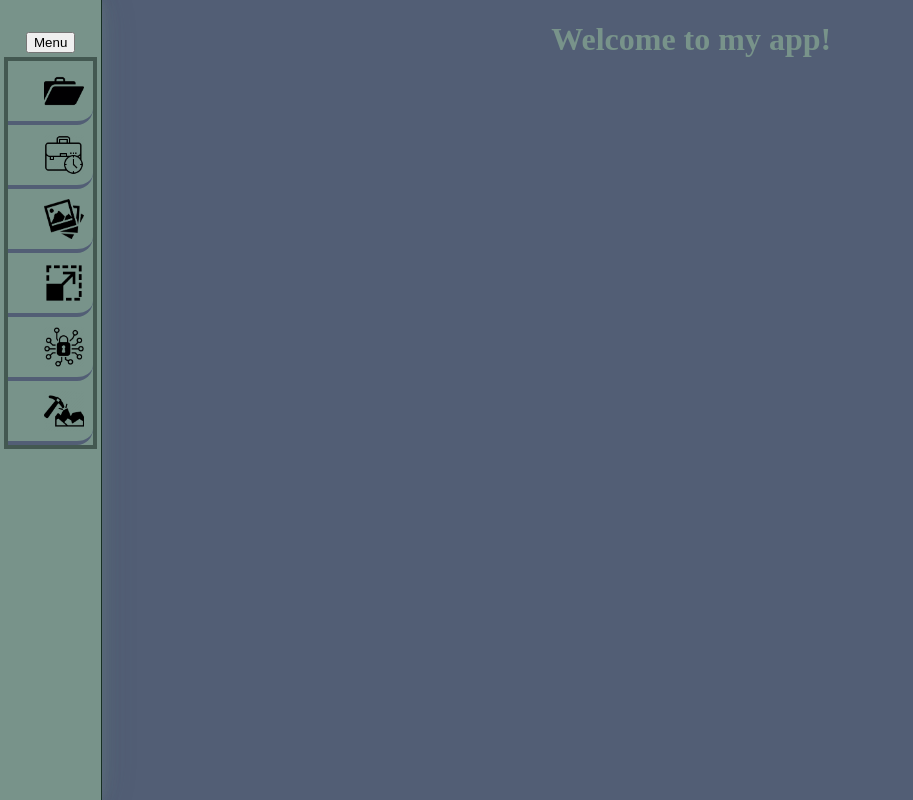
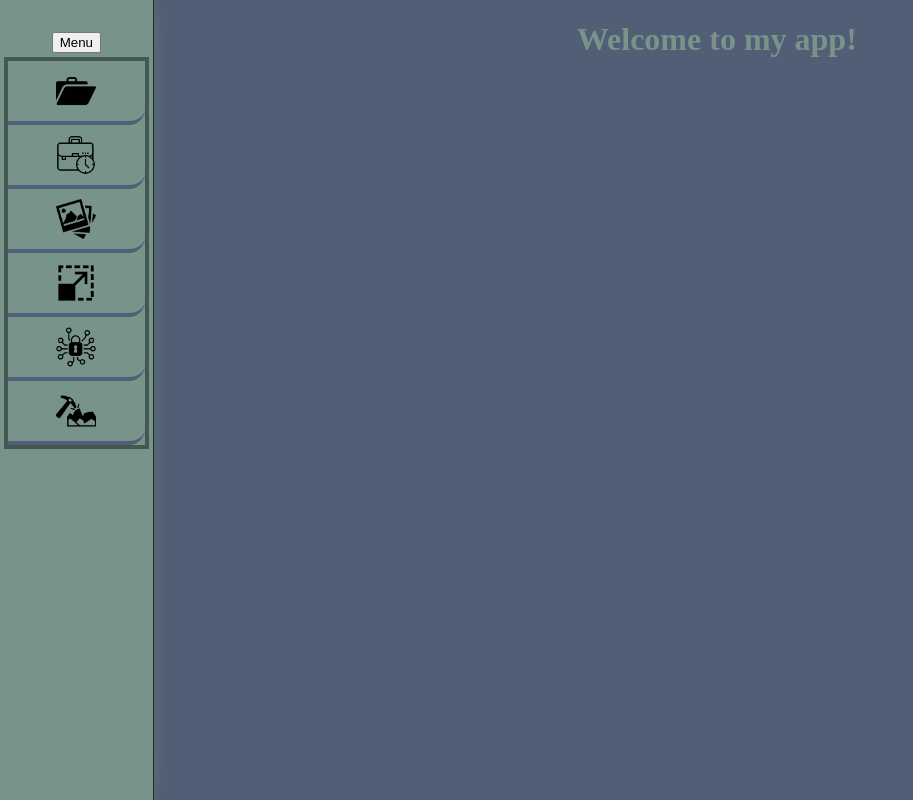
Before and after one commit to Alex-Beltz/Re-made__My-Website__React, a React (Create React App) app: page / in a window 1280 px wide. Shown: the whole page, without its empty margins (0-913 px from the left). Built offline with nearby package versions, Linux system fonts and the light colour scheme; a web font is replaced by a local one.

Commit message:
Add dynamic flex properties for sidebarOpen

```diff
--- a/src/App.js
+++ b/src/App.js
@@ -29,8 +29,13 @@ function App() {
     setSidebarOpen(!sidebarOpen);
   };
 
-  const sidebarWidth = sidebarOpen ? "30%" : "8%";
-  const contentWidth = sidebarOpen ? "92%" : "92%";
+  const sidebarWidth = sidebarOpen ? "40%" : "12%";
+  const contentWidth = sidebarOpen ? "88%" : "88%";
+
+  const sidebarListItemStyle = {
+    justifyContent: sidebarOpen ? "space-between" : "center",
+    padding: sidebarOpen ? "1.75rem" : "0",
+  };
 
   const sidebarSize = {
     width: sidebarWidth,
@@ -88,6 +93,7 @@ function App() {
               onClick={() =>
                 handleClick(icon.name.toLowerCase().replace(/\s+/g, ""))
               }
+              style={sidebarListItemStyle}
             >
               {sidebarOpen ? (
                 <React.Fragment>
```
